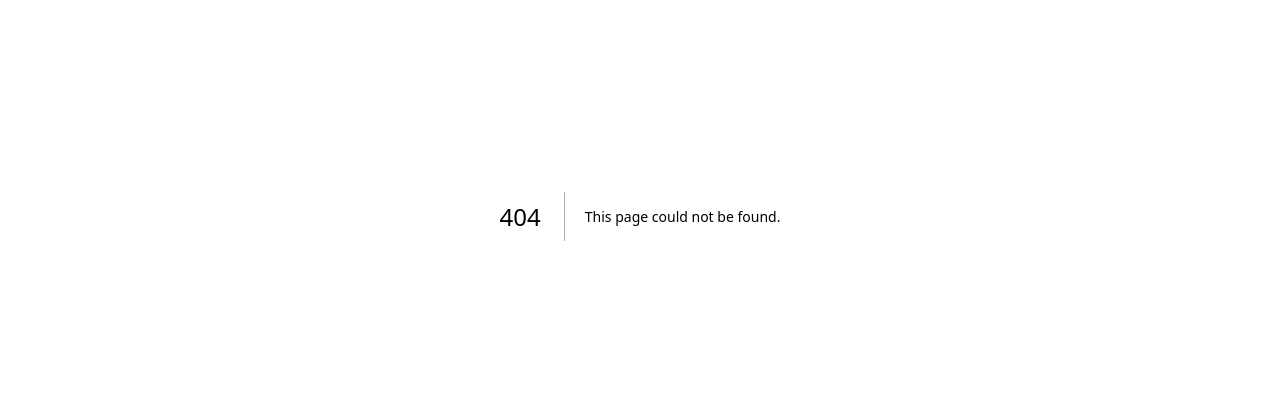
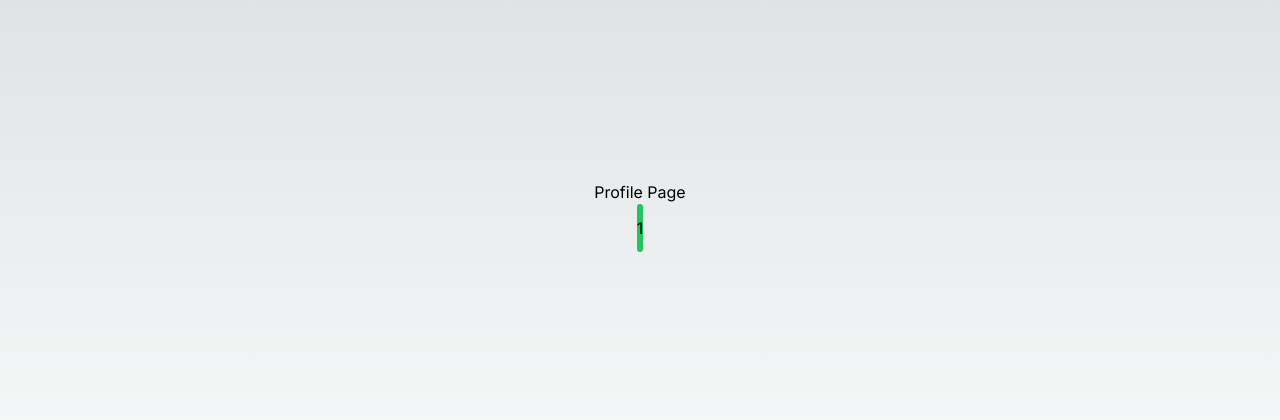
Before and after one commit to Piyushagrawal1/nextjs_fullstack_authentication, a Next.js app: page /profile/1 in a window 1280 px wide. Before the commit this address had no page. Shown: the part 184-604 px from the top of the page. Built offline with nearby package versions, Linux system fonts and the light colour scheme.

Commit message:
Add profile page component

```diff
--- /dev/null
+++ b/src/app/profile/[id]/page.tsx
@@ -0,0 +1,11 @@
+
+export default function page({params}) {
+  return (
+    <div className="flex flex-col items-center justify-center min-h-screen py-2">
+      <h1>Profile Page</h1>
+      <h2 className="py-3 bg-green-500 rounded text-black">
+        {params.id}
+      </h2>
+    </div>
+  )
+}
```
